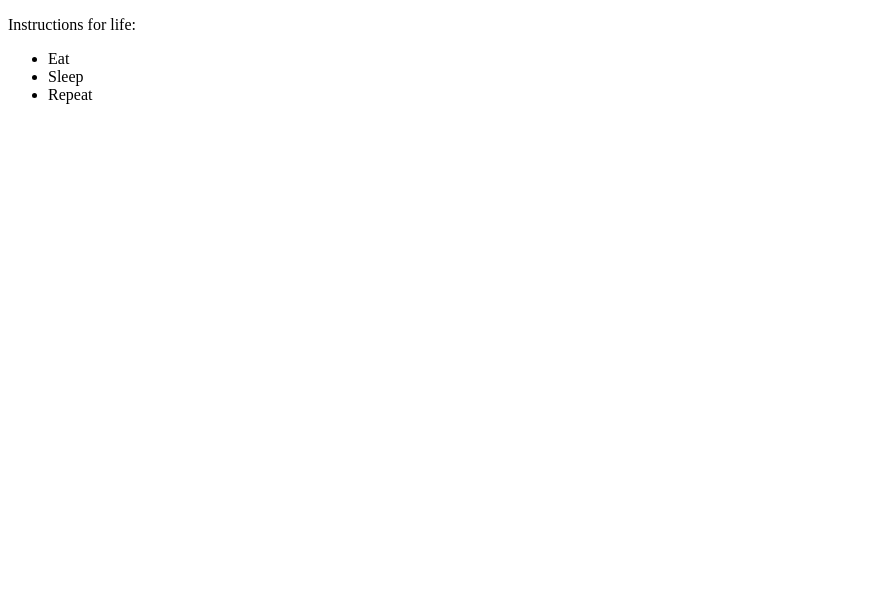
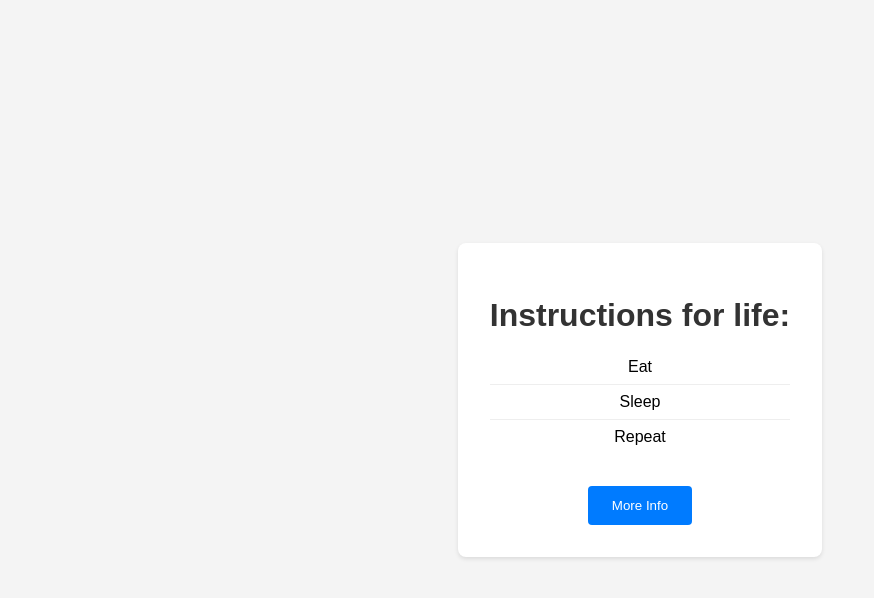
Before and after one commit to Yashchatse/first_repository, a plain HTML site: page index.html in a window 1280 px wide. Shown: the whole page, without its empty margins (0-874 px from the left). Drawn offline with Linux system fonts and the light colour scheme.

Commit message:
new component added in html file

```diff
--- a/index.html
+++ b/index.html
@@ -3,15 +3,80 @@
 <head>
     <meta charset="UTF-8">
     <meta name="viewport" content="width=device-width, initial-scale=1.0">
-    <title>Document</title>
+    <title>Life Instructions</title>
+    <style>
+        body {
+            font-family: sans-serif;
+            display: flex;
+            justify-content: center;
+            align-items: center;
+            height: 100vh;
+            margin: 0;
+            background-color: #f4f4f4;
+        }
+
+        .container {
+            background-color: white;
+            padding: 2rem;
+            border-radius: 8px;
+            box-shadow: 0 2px 4px rgba(0, 0, 0, 0.1);
+            text-align: center;
+        }
+
+        h1 {
+            color: #333;
+            margin-bottom: 1rem;
+        }
+
+        ul {
+            list-style-type: none;
+            padding: 0;
+            margin: 1rem 0;
+        }
+
+        li {
+            padding: 0.5rem 1rem;
+            border-bottom: 1px solid #eee;
+        }
+
+        li:last-child {
+            border-bottom: none;
+        }
+
+        .button-container {
+            margin-top: 2rem;
+        }
+
+        button {
+            padding: 0.75rem 1.5rem;
+            background-color: #007bff;
+            color: white;
+            border: none;
+            border-radius: 4px;
+            cursor: pointer;
+            transition: background-color 0.3s ease;
+        }
+
+        button:hover {
+            background-color: #0056b3;
+        }
+    </style>
 </head>
 <body>
-    <p>Instructions for life:</p>
+    <div class="container">
+        <h1>Instructions for life:</h1>
+        <ul>
+            <li>Eat</li>
+            <li>Sleep</li>
+            <li>Repeat</li>
+        </ul>
+        <div class="button-container">
+            <button onclick="alert('Enjoy the simple things!')">More Info</button>
+        </div>
+    </div>
 
-<ul>
-  <li>Eat</li>
-  <li>Sleep</li>
-  <li>Repeat</li>
-</ul>
+    <script>
+        // You can add more JavaScript functionality here if needed.
+    </script>
 </body>
 </html>
```
